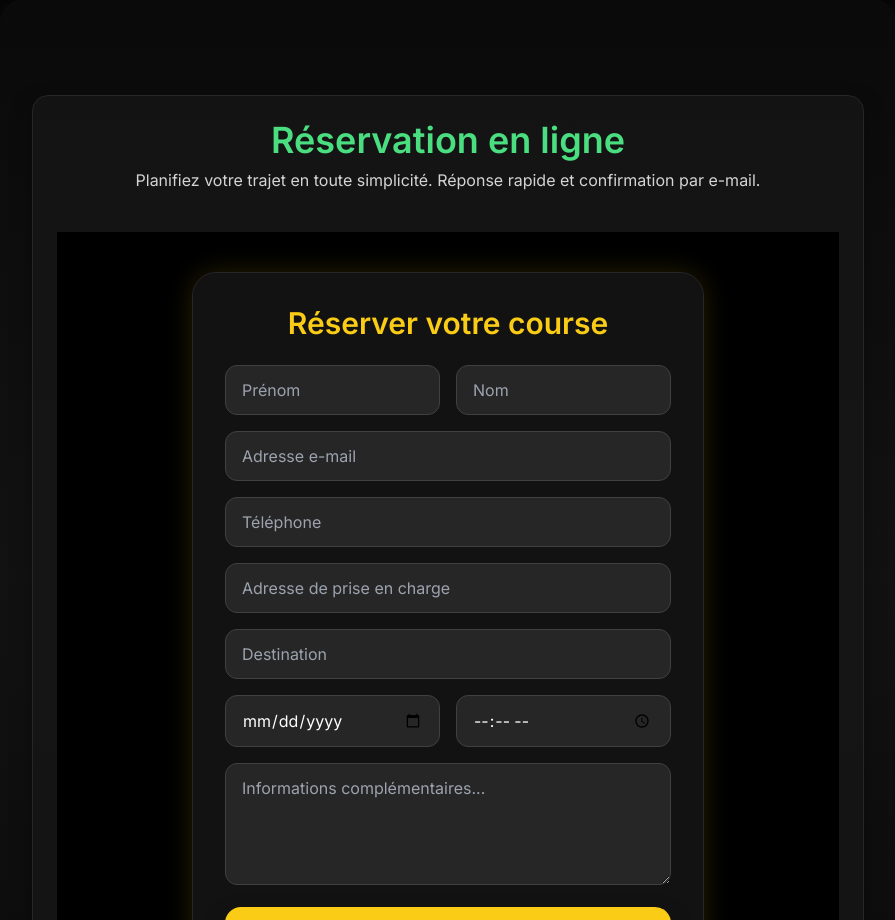
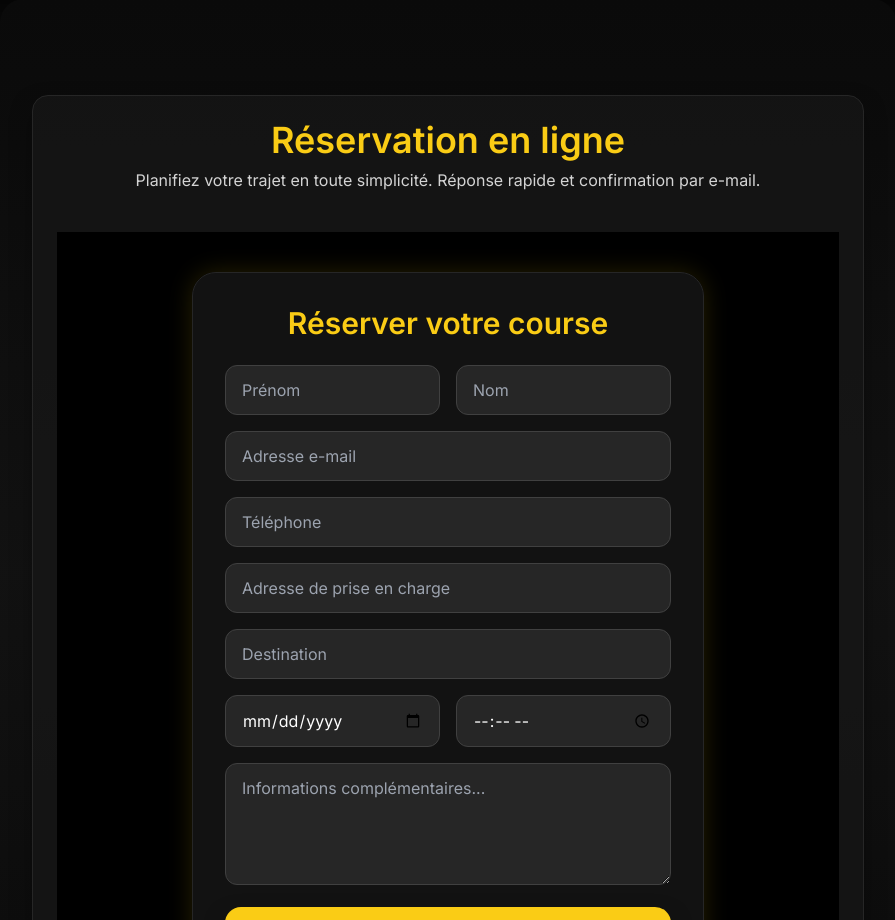
Before and after one commit to Robotham33/Trustdrive, a React (Vite) app: page / in a window 1280 px wide. Shown: the part 2080-3000 px from the top of the page, without its empty margins (192-1087 px from the left). Built offline with nearby package versions, Linux system fonts and the light colour scheme.

Commit message:
MODIF TEMPLATE FORMULAIRE GRAPH yellow

```diff
--- a/src/App.jsx
+++ b/src/App.jsx
@@ -166,8 +166,8 @@ export default function TrustDriveVitrine() {
 
 {/* Réservation en ligne */}
 <section id="reservation" className="mx-auto max-w-4xl px-4 sm:px-6 lg:px-8 py-24 bg-gradient-to-b from-neutral-950 via-neutral-900/60 to-neutral-950 rounded-3xl shadow-xl">
-  <div className="rounded-2xl border border-neutral-800 bg-neutral-900/70 p-6 shadow-lg transition-transform duration-300 hover:scale-[1.01] hover:shadow-[0_0_40px_rgba(0,255,255,0.3)]">
-    <h2 className="text-3xl md:text-4xl font-semibold text-center text-green-400 mb-2">
+  <div className="rounded-2xl border border-neutral-800 bg-neutral-900/70 p-6 shadow-lg transition-transform duration-300 hover:scale-[1.01] hover:shadow-[0_0_40px_rgba(255,223,0,0.3)]">
+    <h2 className="text-3xl md:text-4xl font-semibold text-center text-yellow-400 mb-2">
       Réservation en ligne
     </h2>
     <p className="text-center text-neutral-300 mb-10">
```
